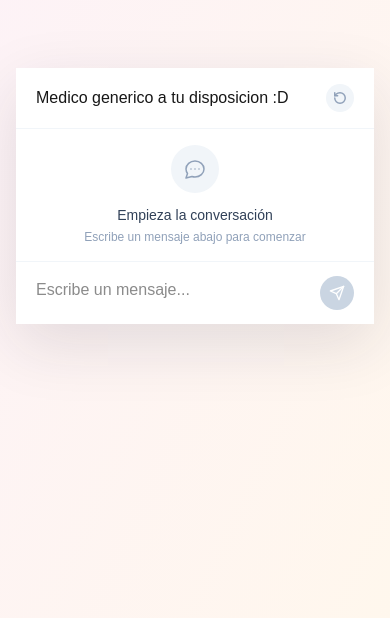
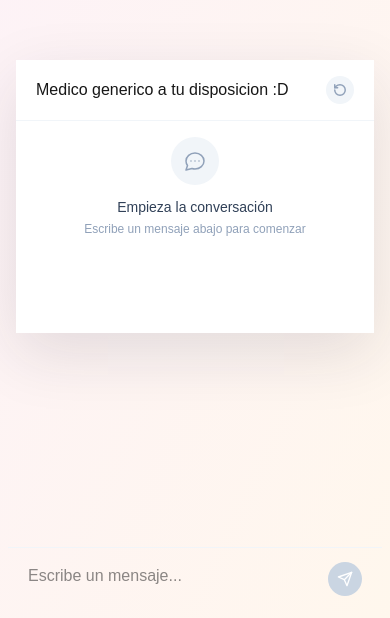
Before and after one commit to Raul99GC/test-02-ai-assistant, a Next.js app: page / in a window 390 px wide. Shown: the part 226-844 px from the top of the page. Built offline with nearby package versions, Linux system fonts and the light colour scheme.

Commit message:
HU-001 rcg: implement autoscroll and fixed mobile chat input in ChatWidget

```diff
--- a/components/chat/ChatWidget.tsx
+++ b/components/chat/ChatWidget.tsx
@@ -7,6 +7,7 @@ import { ChatInput } from "./ChatInput";
 import { useChat } from "@ai-sdk/react";
 import { DefaultChatTransport } from "ai";
 import toast from "react-hot-toast";
+import { useEffect, useRef } from "react";
 
 export function ChatWidget() {
 
@@ -21,12 +22,18 @@ export function ChatWidget() {
 
   const isCooldown = status === "submitted" || status === "streaming";
 
+  const bottomRef = useRef<HTMLDivElement>(null);
+
+  useEffect(() => {
+    bottomRef.current?.scrollIntoView({ behavior: "smooth" });
+  }, [messages]);
+
   return (
     <div className="flex h-full w-full max-w-[640px] flex-col overflow-hidden rounded-none bg-white shadow-[0_20px_60px_rgba(30,30,60,0.12)] dark:bg-slate-900 dark:shadow-[0_20px_60px_rgba(0,0,0,0.4)] sm:h-auto sm:rounded-[20px]">
       <ChatHeader onReset={() => setMessages([])} />
 
-      {/* Contenedor principal con Scroll */}
-      <div className="h-full flex-1 overflow-y-auto px-3 py-4 sm:h-[560px] sm:flex-none sm:px-5 sm:py-6">
+      {/* pb extra en mobile para que el último mensaje no quede tapado por el input fixed */}
+      <div className="h-full flex-1 overflow-y-auto px-3 py-4 pb-24 sm:h-[560px] sm:flex-none sm:px-5 sm:py-6 sm:pb-6">
         {messages.length === 0 ? (
           <div className="flex h-full flex-col items-center justify-center gap-3 text-center">
             <div className="flex h-12 w-12 items-center justify-center rounded-full bg-slate-100 dark:bg-slate-800">
@@ -62,9 +69,12 @@ export function ChatWidget() {
             {isCooldown && <TypingIndicator />}
           </div>
         )}
+        <div ref={bottomRef} />
       </div>
 
-      <ChatInput onSend={sendMessage} disabled={isCooldown} />
+      <div className="fixed inset-x-0 bottom-2 z-10 mx-auto w-full max-w-[640px] px-2 sm:static sm:z-auto sm:mx-0 sm:w-auto sm:px-0 sm:bottom-auto">
+        <ChatInput onSend={sendMessage} disabled={isCooldown} />
+      </div>
     </div>
   );
 }
```
